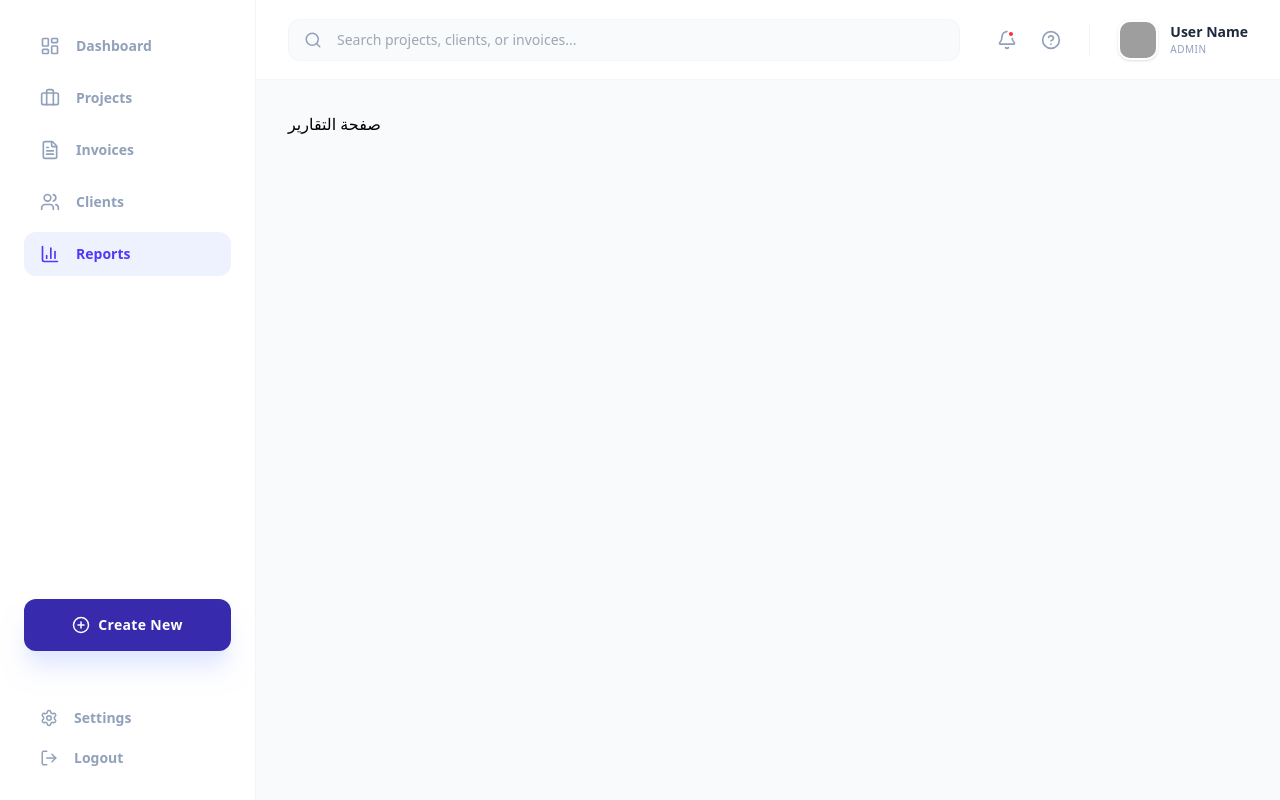
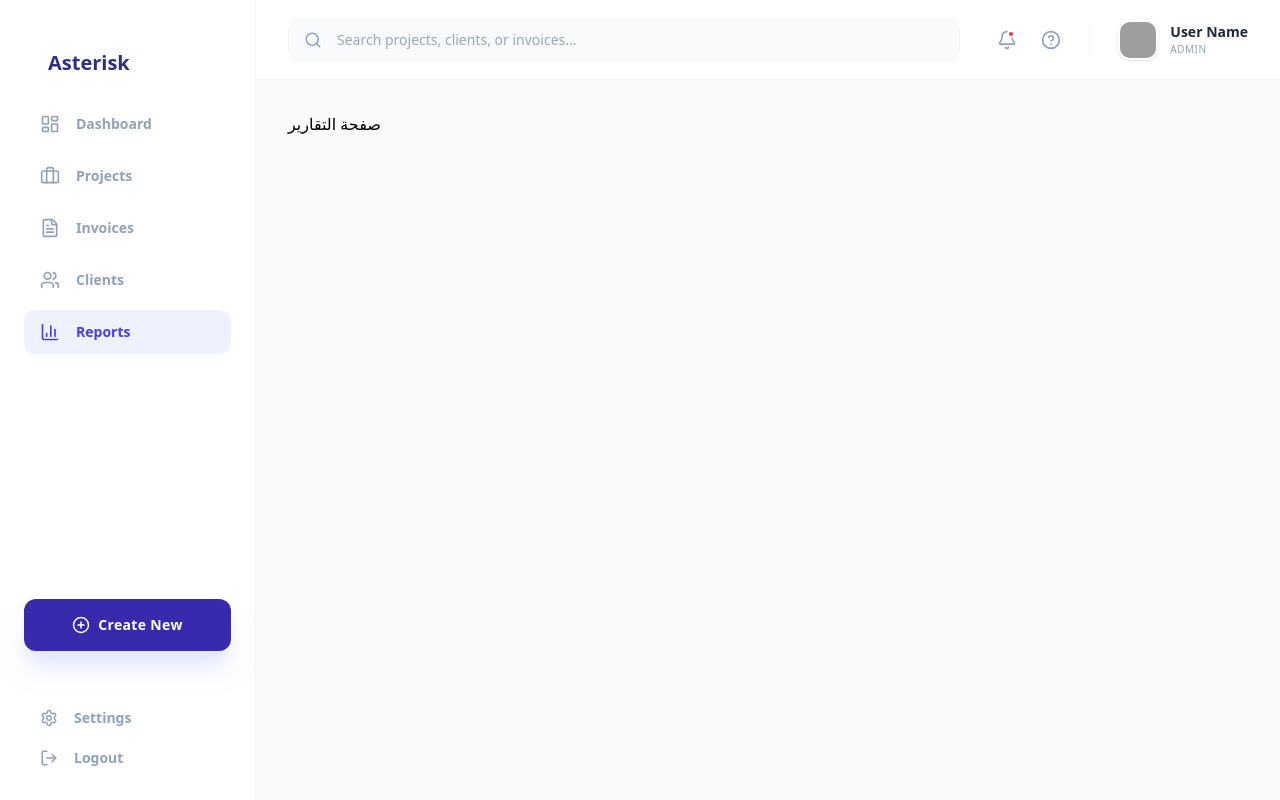
Before and after one commit to shatha-mohammed/asterisk, a React (Vite) app: page /reports in a window 1280 px wide. Built offline with nearby package versions, Linux system fonts and the light colour scheme; grey boxes are pictures that could not be loaded.

Commit message:
feat: integrate Logo and Button in Header and finalize project structure

```diff
--- a/src/Components/Sidebar.jsx
+++ b/src/Components/Sidebar.jsx
@@ -13,6 +13,8 @@ import {
   PlusCircle
 } from 'lucide-react';
 import Button from "./ui/Button";
+import Logo from './ui/Logo';
+
 const Sidebar = () => {
   const dispatch = useDispatch();
   const { user } = useSelector(state => state.auth);
@@ -28,6 +30,9 @@ const Sidebar = () => {
 
   return (
     <div className="w-64 h-screen bg-white border-r border-slate-100 flex flex-col p-6 sticky top-0">
+      <div className="p-6">
+  <Logo />
+</div>
       {/* عرض بيانات المستخدم إذا كان مسجلاً [cite: 4] */}
       {user && (
         <div className="mb-10 px-2 flex items-center gap-3">
--- a/src/layout/Header.jsx
+++ b/src/layout/Header.jsx
@@ -2,9 +2,9 @@ import { useState } from "react";
 import { Menu } from "lucide-react";
 import { NavLink } from "react-router-dom";
 import { useAppNavigation } from "../hooks/useAppNavigation";
-import Button from "../Components/ui/Button";
-import Logo from "../Components/ui/Logo";
-import DrawerMenu from "../Components/DrawerMenu";
+import Button from "../components/ui/Button";
+import Logo from "../components/ui/Logo";
+import DrawerMenu from "../components/DrawerMenu";
 
 const navLinks = [
   { name: "Home", path: "/" },
```
